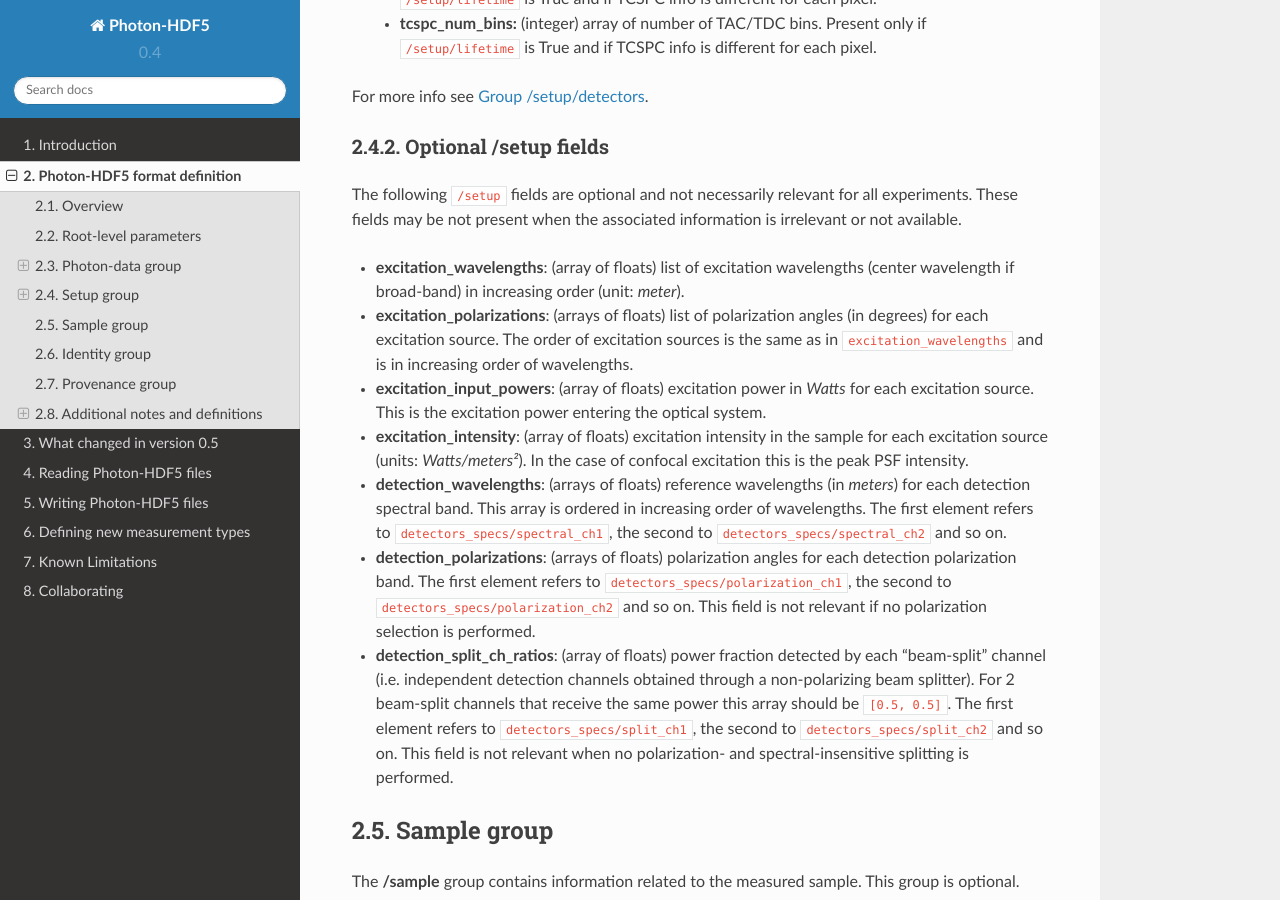
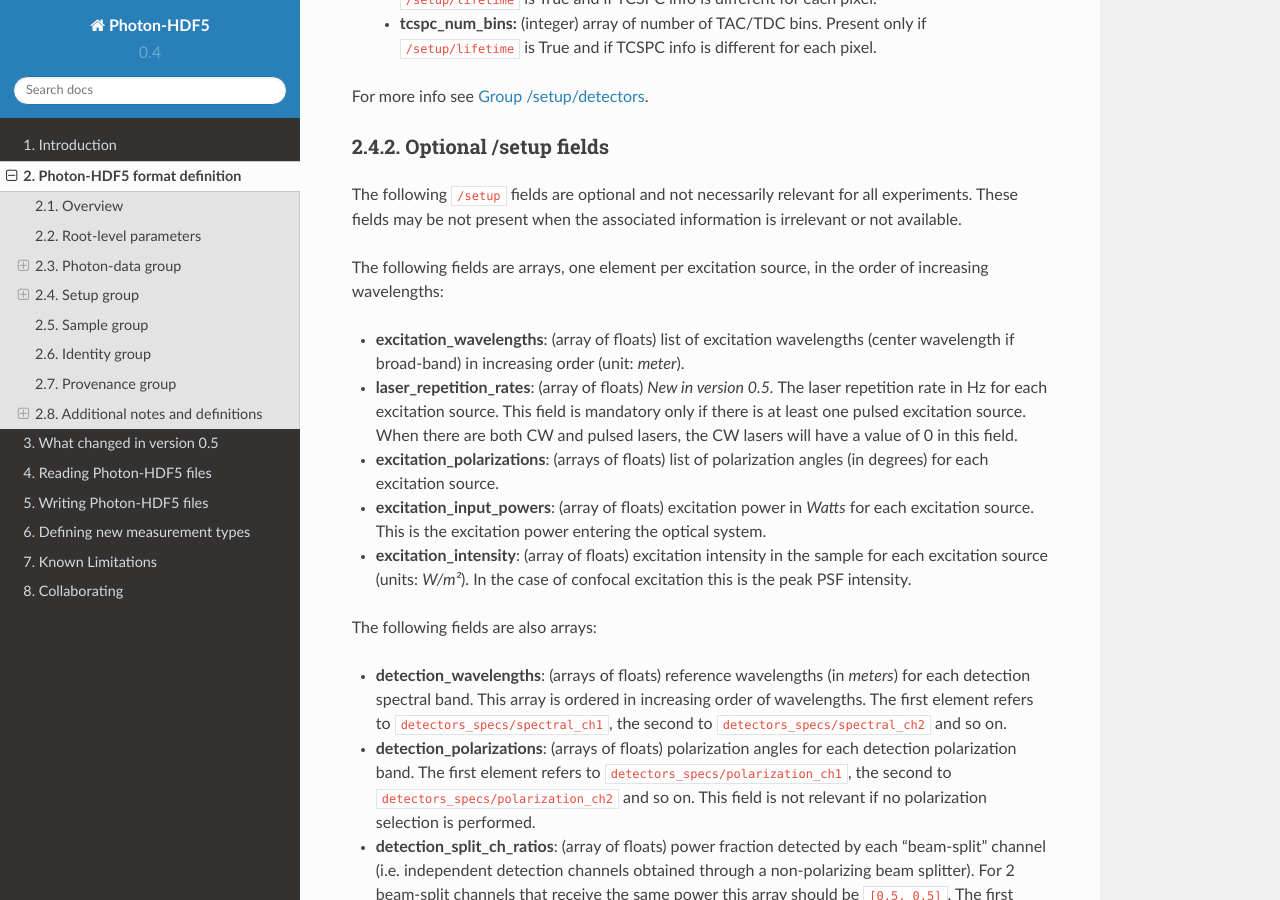
Before and after one commit to Photon-HDF5/photon-hdf5, a Sphinx documentation site: the page built from docs/phdata.rst, in a window 1280 px wide and 900 px high, scrolled down 7375 px. Built offline with Sphinx 7.4.7 and the Read the Docs theme 2.0.0, drawn with Linux system fonts in a browser that asks for light colours.

Commit message:
Add /setup/laser_repetititon_rates and other updates

```diff
--- a/docs/phdata.rst
+++ b/docs/phdata.rst
@@ -152,8 +152,8 @@ For μs-ALEX, 2, 3 or N colors:
 
 For ns-ALEX (or lifetime with no alternation):
 
-- **laser_repetition_rate**: (float) excitation laser pulse repetition rate in
-  *Hertz*.
+- **laser_repetition_rate**: (float) excitation laser pulse repetition rate
+  in *Hertz*.
 
 For 2-color (or more) μs-ALEX and ns-ALEX (optional):
 
@@ -348,21 +348,30 @@ The following ``/setup`` fields are optional and not necessarily relevant for
 all experiments. These fields may be not present when the associated
 information is irrelevant or not available.
 
+The following fields are arrays, one element per excitation source,
+in the order of increasing wavelengths:
+
 - **excitation_wavelengths**: (array of floats) list of excitation wavelengths
   (center wavelength if broad-band) in increasing order (unit: *meter*).
 
+- **laser_repetition_rates**: (array of floats)  *New in version 0.5.*
+  The laser repetition rate in Hz for each excitation source.
+  This field is mandatory only if there is at least one pulsed excitation
+  source. When there are both CW and pulsed lasers, the CW lasers will have
+  a value of 0 in this field.
+
 - **excitation_polarizations**: (arrays of floats) list of polarization
   angles (in degrees) for each excitation source.
-  The order of excitation sources is the same as in
-  ``excitation_wavelengths`` and is in increasing order of wavelengths.
 
 - **excitation_input_powers**: (array of floats) excitation power in *Watts*
   for each excitation source. This is the excitation power entering
   the optical system.
 
 - **excitation_intensity**: (array of floats) excitation intensity in the
-  sample for each excitation source (units: *Watts/meters²*).
+  sample for each excitation source (units: *W/m²*).
   In the case of confocal excitation this is the peak PSF intensity.
+
+The following fields are also arrays:
 
 - **detection_wavelengths**: (arrays of floats) reference wavelengths (in
   *meters*) for each detection spectral band.
@@ -395,8 +404,8 @@ The **/sample** group contains information related to the measured sample.
 This group is optional.
 
 - **num_dyes**: (integer) number of different dyes present in the samples.
-- **dye_names**: (string) comma-separated list of dye or fluorophore names (for example:
-  ``"ATTO550, ATTO647N"``)
+- **dye_names**: (string) comma-separated list of dye or fluorophore names
+  (for example: ``"ATTO550, ATTO647N"``)
 - **buffer_name**: (string) a user defined description for the buffer.
 - **sample_name**: (string) a user defined description for the sample.
 
```
